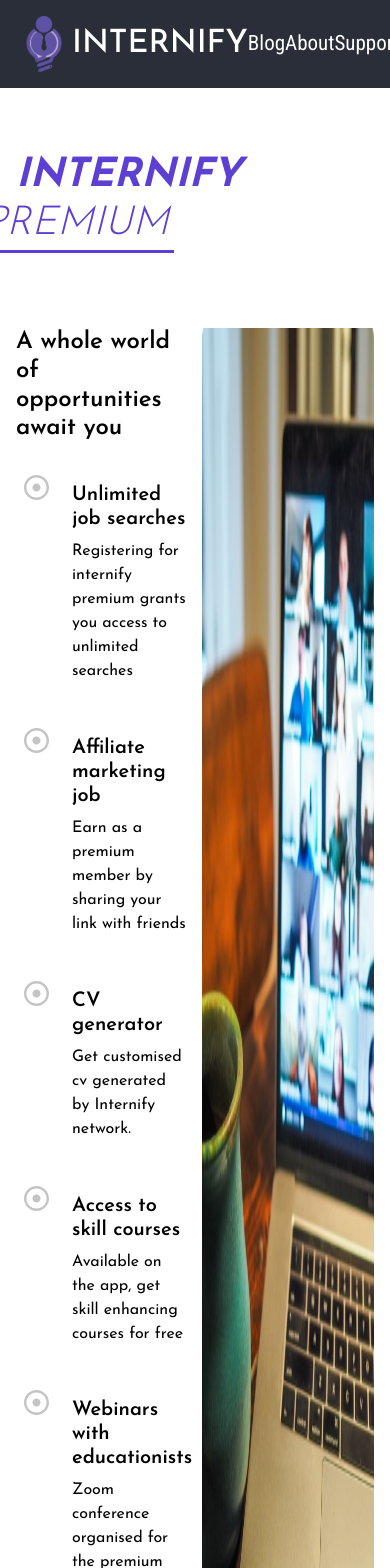
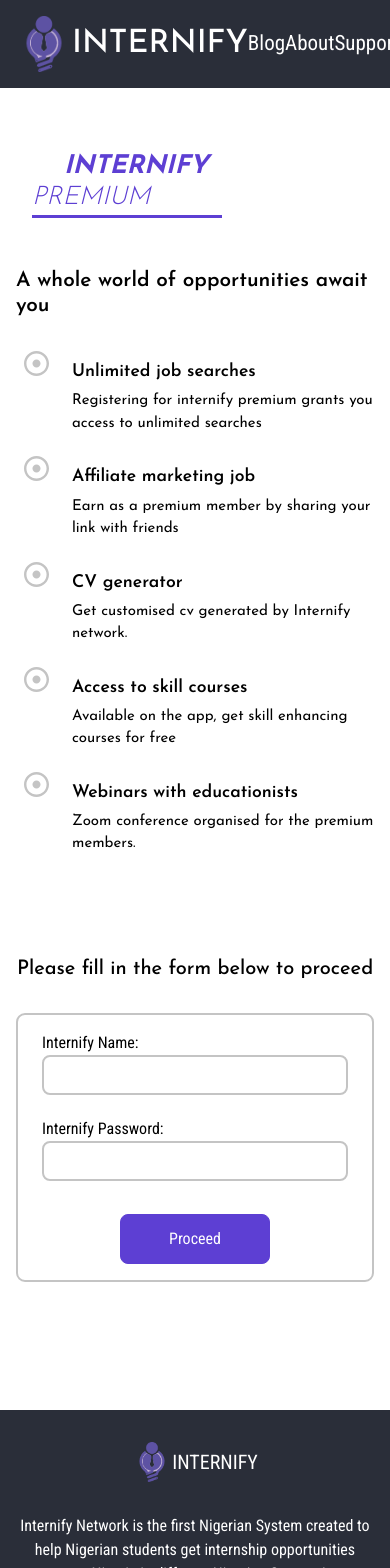
Before and after one commit to The-Anomaly/Internify, a React (Create React App) app: page /premium in a window 390 px wide. Shown: the top 1568 px of the page. Built offline with nearby package versions, Linux system fonts and the light colour scheme.

Commit message:
premium page responsiveness

```diff
--- a/src/Components/Routes/Premium/premium.css
+++ b/src/Components/Routes/Premium/premium.css
@@ -8,6 +8,7 @@
     font-weight: 700;
     line-height: 1.2;
     margin-bottom: 5rem;
+    padding-left: 3rem;
 }
 .premiumsectionOneTtl span {
     display: block;
@@ -85,3 +86,44 @@
     flex-direction: column;
     margin-bottom: 1.4rem;
 }
+
+@media screen and (max-width: 800px) {
+    .premiumsectionOneTtl {
+        font-size: 2rem;
+    }
+    .premiumsectionOneInfo {
+        width: 100%;
+    }
+    .premiumsectionOneImg {
+        display: none;
+    }
+    .premiumsectionOne {
+        padding-bottom:  0;
+    }
+    .premiumSectionTwoForm {
+        padding-left: 2rem;
+        padding-right: 2rem;
+    }
+}
+
+@media screen and (max-width: 400px) {
+    .premiumsectionOneTtl {
+        font-size: 1.6rem;
+        margin-bottom: 3.5rem;
+    }
+    .premiumSectionTwoForm {
+        padding: 1rem 1.5rem;
+    }
+    .premiumsectionOneInfottl {
+        font-size: 1.3rem;
+    }
+    .premiumsectionOneInfoListItemHd {
+        font-size: 1.1rem;
+    }
+    .premiumsectionOneInfoListItemTxt {
+        font-size: 15px;
+    }
+    .premiumsectionOneInfoList li {
+        padding-bottom: 5px;
+    }
+}
```
